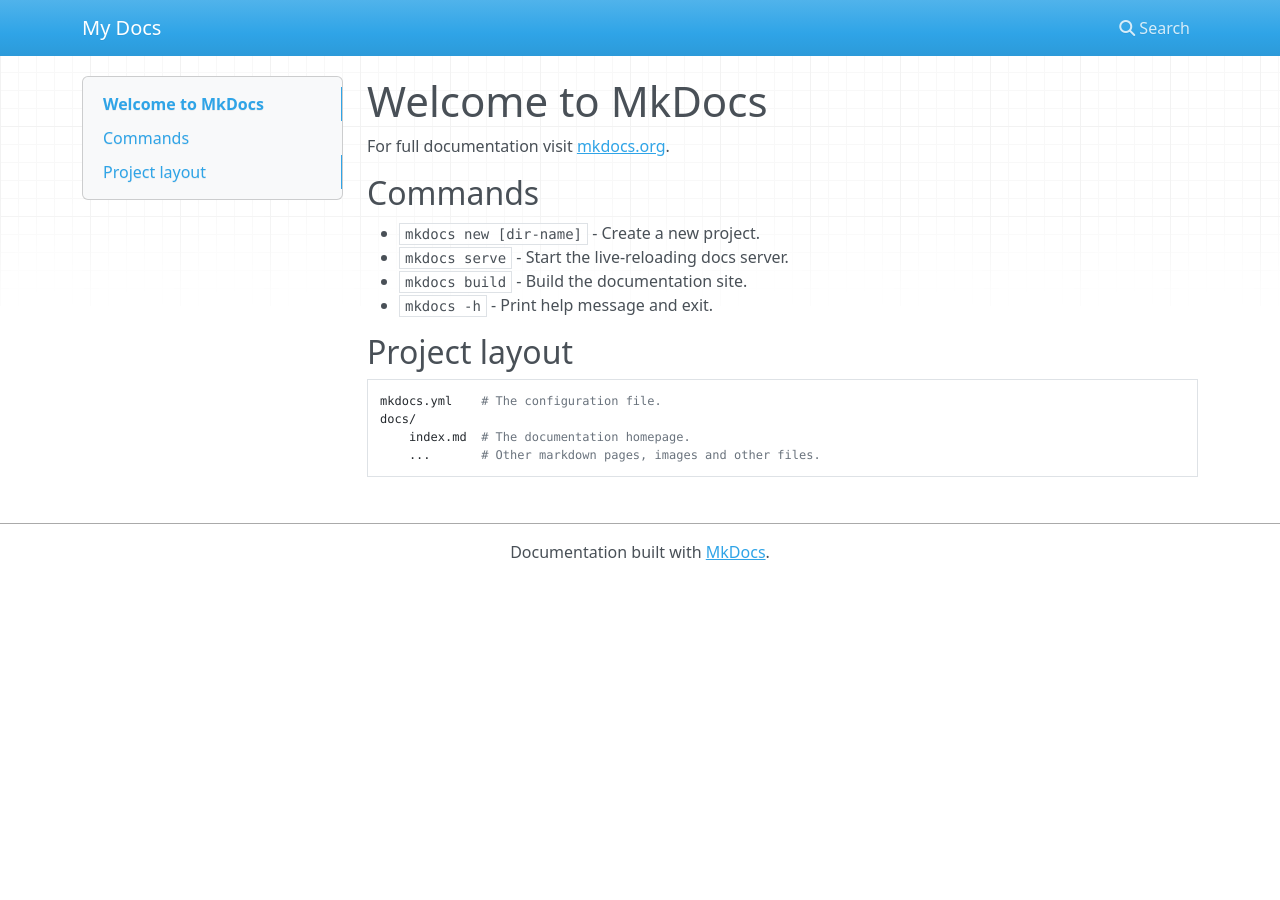
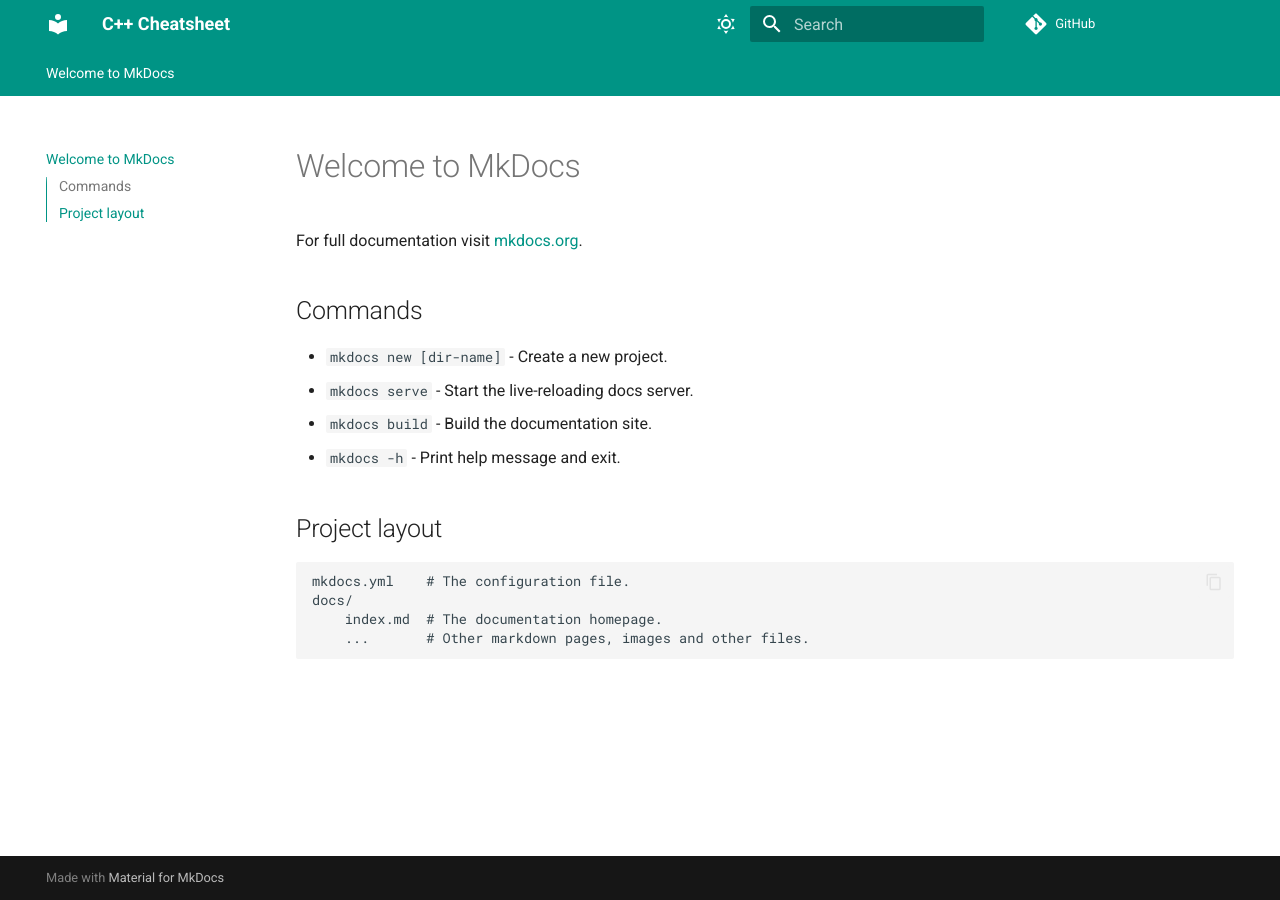
Before and after one commit to AvAkanksh/learncpp-cheatsheet, an MkDocs documentation site: the page built from docs/index.md, in a window 1280 px wide. Built offline with MkDocs 1.6.1 and Material for MkDocs 9.7.7, drawn with Linux system fonts in a browser that asks for light colours; nearby versions of some CDN libraries; comment, search, counter and statistics services are not loaded.

Commit message:
added custom config generated using gemini for nice theme and sleek website

```diff
--- a/mkdocs.yml
+++ b/mkdocs.yml
@@ -1 +1,77 @@
-site_name: My Docs
+site_name: C++ Cheatsheet
+site_url: https://yourusername.github.io/cpp-cheatsheet/
+repo_url: https://github.com/yourusername/cpp-cheatsheet
+repo_name: GitHub
+
+# 1. The Theme Configuration
+theme:
+  name: material
+
+  # The "Stunning" Dark Mode Settings
+  palette:
+    # Palette toggle for dark mode (Default)
+    - media: "(prefers-color-scheme: dark)"
+      scheme: slate   # This is the dark theme
+      primary: black  # Header color (Black looks very premium)
+      accent: cyan    # Highlights (Cyan pops against black)
+      toggle:
+        icon: material/weather-night
+        name: Switch to light mode
+
+    # Palette toggle for light mode (Optional, but good for users)
+    - media: "(prefers-color-scheme: light)"
+      scheme: default
+      primary: teal
+      accent: purple
+      toggle:
+        icon: material/weather-sunny
+        name: Switch to dark mode
+
+  # 2. Modern UI Features
+  features:
+    - navigation.tabs        # Moves top-level sections to a top header (very clean)
+    - navigation.sections    # Groups sidebar items nicely
+    - navigation.expand      # Opens sidebar groups by default
+    - navigation.top         # "Back to Top" button appears when scrolling up
+    - toc.integrate          # Merges Table of Contents into the left sidebar (saves space)
+    - search.suggest         # Intelligent search auto-complete
+    - search.highlight       # Highlights search terms in the text
+    - content.code.copy      # Adds a "Copy" button to all code blocks
+    - content.tabs.link      # Links tabs to the URL (great for sharing)
+    - navigation.instant     # KEY FEATURE: Loads pages without refreshing (feels like an SPA)
+
+# 3. Typography (Google Fonts)
+font:
+  text: Roboto           # Clean, modern sans-serif
+  code: JetBrains Mono   # The best font for code (ligatures support)
+
+# 4. Extensions to make your notes look Pro
+markdown_extensions:
+  - admonition           # Enables colorful "Note", "Warning", "Tip" boxes
+  - pymdownx.details     # Enables "Collapsible" details blocks
+  - pymdownx.superfences # Allows nesting code blocks inside other blocks
+
+  # Syntax Highlighting
+  - pymdownx.highlight:
+      anchor_linenums: true
+      line_spans: __span
+      pygments_lang_class: true
+  - pymdownx.inlinehilite
+  - pymdownx.snippets
+
+  # Math Support (Essential for Big O notation etc.)
+  - pymdownx.arithmatex:
+      generic: true
+
+  # Diagram Support (Flowcharts/Memory layouts)
+  - pymdownx.superfences:
+      custom_fences:
+        - name: mermaid
+          class: mermaid
+          format: !!python/name:pymdownx.superfences.fence_code_format
+
+# 5. MathJax Configuration (Required for the Math support above)
+extra_javascript:
+  - javascripts/mathjax.js
+  - https://polyfill.io/v3/polyfill.min.js?features=es6
+  - https://cdn.jsdelivr.net/npm/mathjax@3/es5/tex-mml-chtml.js
```
